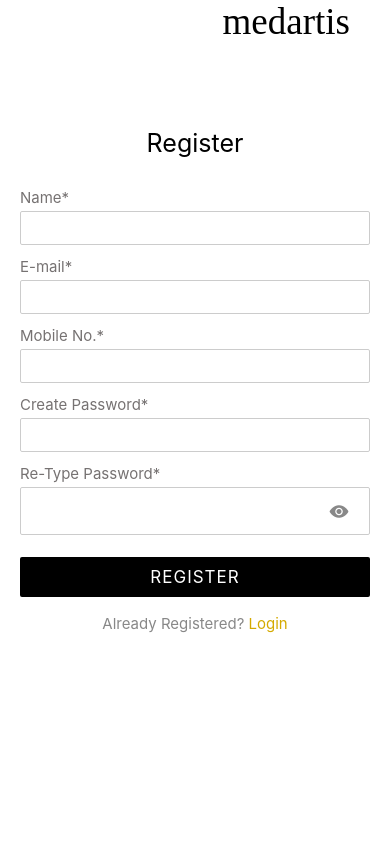
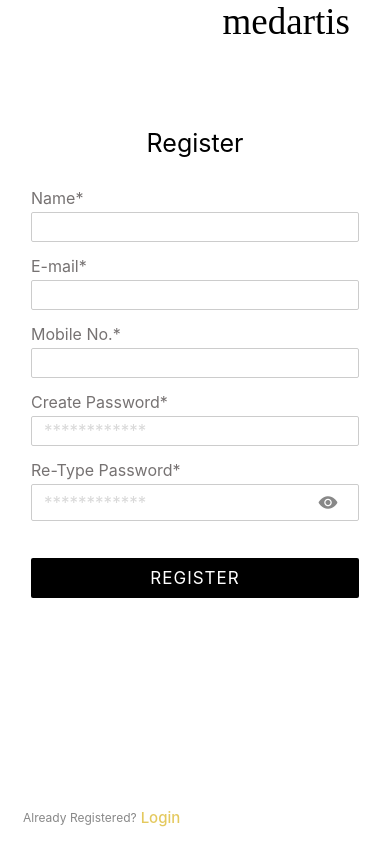
Before and after one commit to yuvrajp2701/Medartis_Nitsan, a React Native app: screen / in a window 390 px wide. Built offline with nearby package versions, Linux system fonts and the light colour scheme.

Commit message:
Updated registration screen UI with margin for Register button and password placeholders

```diff
--- a/App.tsx
+++ b/App.tsx
@@ -3,6 +3,7 @@ import { StatusBar, useColorScheme } from 'react-native';
 import { SafeAreaProvider } from 'react-native-safe-area-context';
 import SplashScreen from './src/screens/SplashScreen';
 import RegistrationScreen from './src/screens/RegistrationScreen';
+import { NavigationContainer } from '@react-navigation/native';
 
 function App() {
   const isDarkMode = useColorScheme() === 'dark';
--- a/package.json
+++ b/package.json
@@ -11,9 +11,12 @@
   },
   "dependencies": {
     "@react-native/new-app-screen": "0.81.1",
+    "@react-navigation/native": "^7.1.17",
+    "@react-navigation/native-stack": "^7.3.26",
     "react": "19.1.0",
     "react-native": "0.81.1",
-    "react-native-safe-area-context": "^5.5.2",
+    "react-native-safe-area-context": "^5.6.1",
+    "react-native-screens": "^4.15.4",
     "react-native-vector-icons": "^10.3.0"
   },
   "devDependencies": {
--- /dev/null
+++ b/src/components/Button.tsx
@@ -0,0 +1,43 @@
+import React from 'react';
+import { TouchableOpacity, Text, StyleSheet } from 'react-native';
+import {
+  responsiveHeight,
+  responsiveFontSize,
+  isTablet,
+} from '../utils/responsive';
+
+interface ButtonProps {
+  title?: string;          // Button text, default is "REGISTER"
+  onPress: () => void;     // Action when button is pressed
+}
+
+const Button: React.FC<ButtonProps> = ({ title = 'REGISTER', onPress }) => {
+  return (
+    <TouchableOpacity
+      style={styles.button}
+      onPress={onPress}
+      activeOpacity={0.8}
+    >
+      <Text style={styles.buttonText}>{title}</Text>
+    </TouchableOpacity>
+  );
+};
+
+export default Button;
+
+const styles = StyleSheet.create({
+  button: {
+    backgroundColor: '#000',
+    paddingVertical: responsiveHeight(1.2),
+    alignItems: 'center',
+    borderRadius: 2,
+    marginBottom: responsiveHeight(9),
+    width: isTablet ? '30%' : '100%',  // Adjust width based on device
+    alignSelf: isTablet ? 'center' : 'stretch', // Center on tablet
+  },
+  buttonText: {
+    color: '#fff',
+    fontSize: responsiveFontSize(16),
+    letterSpacing: 1,
+  },
+});
--- /dev/null
+++ b/src/components/InputField.tsx
@@ -0,0 +1,36 @@
+import React from 'react';
+import { View, Text, TextInput } from 'react-native';
+import styles from '../styles/registrationStyles';
+
+interface InputFieldProps {
+  label: string;
+  value: string;
+  onChangeText: (text: string) => void;
+  placeholder?: string; // ✅ Added placeholder prop
+  keyboardType?: 'default' | 'email-address' | 'phone-pad';
+  secureTextEntry?: boolean; // ✅ Added for password fields
+}
+
+const InputField: React.FC<InputFieldProps> = ({
+  label,
+  value,
+  onChangeText,
+  placeholder = '', // Default empty
+  keyboardType = 'default',
+  secureTextEntry = false,
+}) => (
+  <View style={styles.inputGroup}>
+    <Text style={styles.label}>{label}</Text>
+    <TextInput
+      style={styles.input}
+      value={value}
+      onChangeText={onChangeText}
+      placeholder={placeholder} // ✅ Placeholder added
+      placeholderTextColor="#999" // Subtle grey placeholder
+      keyboardType={keyboardType}
+      secureTextEntry={secureTextEntry}
+    />
+  </View>
+);
+
+export default InputField;
--- a/src/screens/RegistrationScreen.tsx
+++ b/src/screens/RegistrationScreen.tsx
@@ -8,12 +8,12 @@ import {
   KeyboardAvoidingView,
   Platform,
   Alert,
-  Image,
 } from 'react-native';
 import Icon from 'react-native-vector-icons/Ionicons';
 import styles from '../styles/registrationStyles';
-import { isTablet } from '../utils/responsive';
-
+import { isTablet, responsiveHeight } from '../utils/responsive';
+import Button from '../components/Button'; // ✅ Reusable button
+import InputField from '../components/InputField';
 
 const RegistrationScreen: React.FC = () => {
   const [fullName, setFullName] = useState('');
@@ -47,42 +47,33 @@ const RegistrationScreen: React.FC = () => {
       <View style={styles.logoContainer}>
         <Text style={styles.logo}>medartis</Text>
       </View>
+
       <ScrollView contentContainerStyle={styles.scrollContainer}>
-
         {/* Title */}
         <Text style={styles.title}>Register</Text>
 
         {/* Full Name */}
-        <View style={styles.inputGroup}>
-          <Text style={styles.label}>Name*</Text>
-          <TextInput
-            style={styles.input}
+        <InputField
+          label="Name*"
           value={fullName}
           onChangeText={setFullName}
         />
-        </View>
 
         {/* Email */}
-        <View style={styles.inputGroup}>
-          <Text style={styles.label}>E-mail*</Text>
-          <TextInput
-            style={styles.input}
-            keyboardType="email-address"
+        <InputField
+          label="E-mail*"
           value={email}
           onChangeText={setEmail}
+          keyboardType="email-address"
         />
-        </View>
 
-        {/* Mobile */}
-        <View style={styles.inputGroup}>
-          <Text style={styles.label}>Mobile No.*</Text>
-          <TextInput
-            style={styles.input}
-            keyboardType="phone-pad"
+        {/* Mobile Number */}
+        <InputField
+          label="Mobile No.*"
           value={phone}
           onChangeText={setPhone}
+          keyboardType="phone-pad"
         />
-        </View>
 
         {/* Password */}
         <View style={styles.inputGroup}>
@@ -90,6 +81,8 @@ const RegistrationScreen: React.FC = () => {
           <TextInput
             style={styles.input}
             secureTextEntry
+            placeholder="************"
+            placeholderTextColor="#99999960"
             value={password}
             onChangeText={setPassword}
           />
@@ -102,6 +95,8 @@ const RegistrationScreen: React.FC = () => {
             <TextInput
               style={styles.passwordInput}
               secureTextEntry={!showPassword}
+              placeholder="************"
+              placeholderTextColor="#99999960"
               value={confirmPassword}
               onChangeText={setConfirmPassword}
             />
@@ -118,18 +113,19 @@ const RegistrationScreen: React.FC = () => {
           </View>
         </View>
 
+        {/* Register Button (Reusable Component) */}
+        <View style={{ marginTop: responsiveHeight(2) }}>
+          <Button title="REGISTER" onPress={handleRegister} />
+        </View>
 
-        {/* Register Button */}
-        <TouchableOpacity style={styles.button} onPress={handleRegister}>
-          <Text style={styles.buttonText}>REGISTER</Text>
+
+        {/* Login Section */}
+        <View style={styles.loginContainer}>
+          <Text style={styles.loginText}>Already Registered?</Text>
+          <TouchableOpacity>
+            <Text style={styles.loginLink}> Login</Text>
           </TouchableOpacity>
-
-        {/* Login Link */}
-        <TouchableOpacity>
-          <Text style={styles.loginText}>
-            Already Registered? <Text style={styles.loginLink}>Login</Text>
-          </Text>
-        </TouchableOpacity>
+        </View>
       </ScrollView>
     </KeyboardAvoidingView>
   );
--- a/src/styles/registrationStyles.ts
+++ b/src/styles/registrationStyles.ts
@@ -19,14 +19,13 @@ const styles = StyleSheet.create({
 
   scrollContainer: {
     flexGrow: 1,
-    paddingHorizontal: responsiveWidth(5),
+    paddingHorizontal: responsiveWidth(8),
     paddingTop: responsiveHeight(2),
-
   },
 
   logo: {
     fontSize: responsiveFontSize(36),
-    fontWeight: '300',
+    fontWeight: '400',
     color: '#000',
     fontFamily: 'sans-serif-light',
     marginBottom: responsiveHeight(8),
@@ -43,12 +42,14 @@ const styles = StyleSheet.create({
     alignSelf: 'center',
   },
   inputGroup: {
-    marginBottom: responsiveHeight(0.5),
+    marginBottom: responsiveHeight(0.2),
     width: isTablet ? '60%' : '100%',
+    alignSelf: 'center',
+
   },
 
   label: {
-    fontSize: responsiveFontSize(14),
+    fontSize: responsiveFontSize(15.5),
     color: '#767272ff',
     marginBottom: responsiveHeight(0.5),
   },
@@ -58,9 +59,9 @@ const styles = StyleSheet.create({
     borderColor: '#ccc',
     borderRadius: 2,
     paddingHorizontal: responsiveWidth(3),
-    paddingVertical: responsiveHeight(0.7),
+    paddingVertical: responsiveHeight(0.5),
     fontSize: responsiveFontSize(16),
-    marginBottom: responsiveHeight(1),
+    marginBottom: responsiveHeight(1.4),
     color: '#000',
   },
   row: {
@@ -82,37 +83,51 @@ halfInputGroup: {
     borderRadius: 2,
     paddingHorizontal: responsiveWidth(3),
     marginBottom: responsiveHeight(2.1),
+ paddingVertical: responsiveHeight(0.7),
   },
   passwordInput: {
     flex: 1,
     fontSize: responsiveFontSize(16),
-    paddingVertical: responsiveHeight(1.5),
-    color: '#000',
+    paddingVertical: responsiveHeight(0),
+    color: '#00000083',
   },
   eyeIcon: {
     paddingHorizontal: responsiveWidth(2),
   },
-  button: {
-    backgroundColor: '#000',
-    paddingVertical: responsiveHeight(1.2),
+  // button: {
+  //   backgroundColor: '#000',
+  //   paddingVertical: responsiveHeight(1.2),
+  //   alignItems: 'center',
+  //   borderRadius: 2,
+  //   marginBottom: responsiveHeight(9),
+  //   // marginTop: responsiveHeight(-1),
+  //   width: isTablet ? '30%' : '100%',
+  //   alignSelf: isTablet ? 'center' : 'stretch',
+  // },
+  // buttonText: {
+  //   color: '#fff',
+  //   fontSize: responsiveFontSize(16),
+  //   letterSpacing: 1,
+  // },
+  loginContainer: {
+  position: 'absolute',      // Sticks to the bottom
+  bottom: responsiveHeight(2), // Distance from bottom
+  left: responsiveWidth(6),   // Distance from left
+  flexDirection: 'row',       // Align text and link horizontally
   alignItems: 'center',
-    borderRadius: 2,
-    marginBottom: responsiveHeight(2),
-    // marginTop: responsiveHeight(-1),
 },
-  buttonText: {
-    color: '#fff',
-    fontSize: responsiveFontSize(16),
-    letterSpacing: 1,
+
+loginText: {
+  color: '#888',
+  fontSize: responsiveFontSize(12),
 },
-  loginText: {
-    textAlign: 'center',
-    color: '#888',
+
+loginLink: {
+  color: '#d4aa00a0',
   fontSize: responsiveFontSize(14),
+  fontWeight: '500',
 },
-  loginLink: {
-    color: '#d4aa00',
-  },
+
 });
 
 export default styles;
```
Also changed, not shown: src/components/CustomInput.tsx (added, +34 -0 lines), src/components/LabelText.tsx (added, +21 -0 lines), src/components/Logo.tsx (added, +11 -0 lines), src/components/PasswordField.tsx (added, +44 -0 lines), src/components/Title.tsx (added, +24 -0 lines), src/screens/LoginScreen.tsx (added, +125 -0 lines), 1 other file (tests, documents, lock files or other folders). Lines whose indentation alone changed are shown as unchanged.
